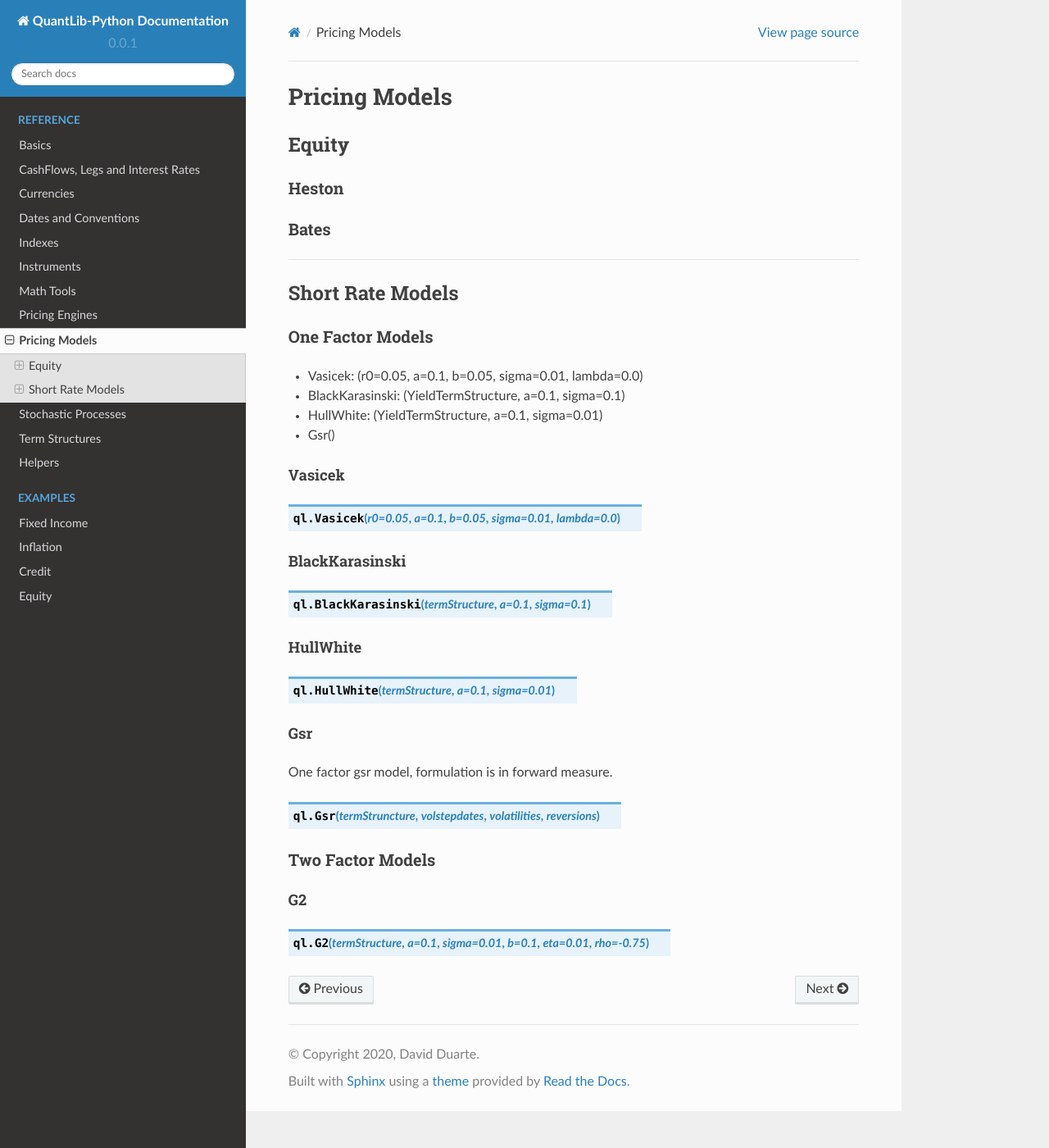
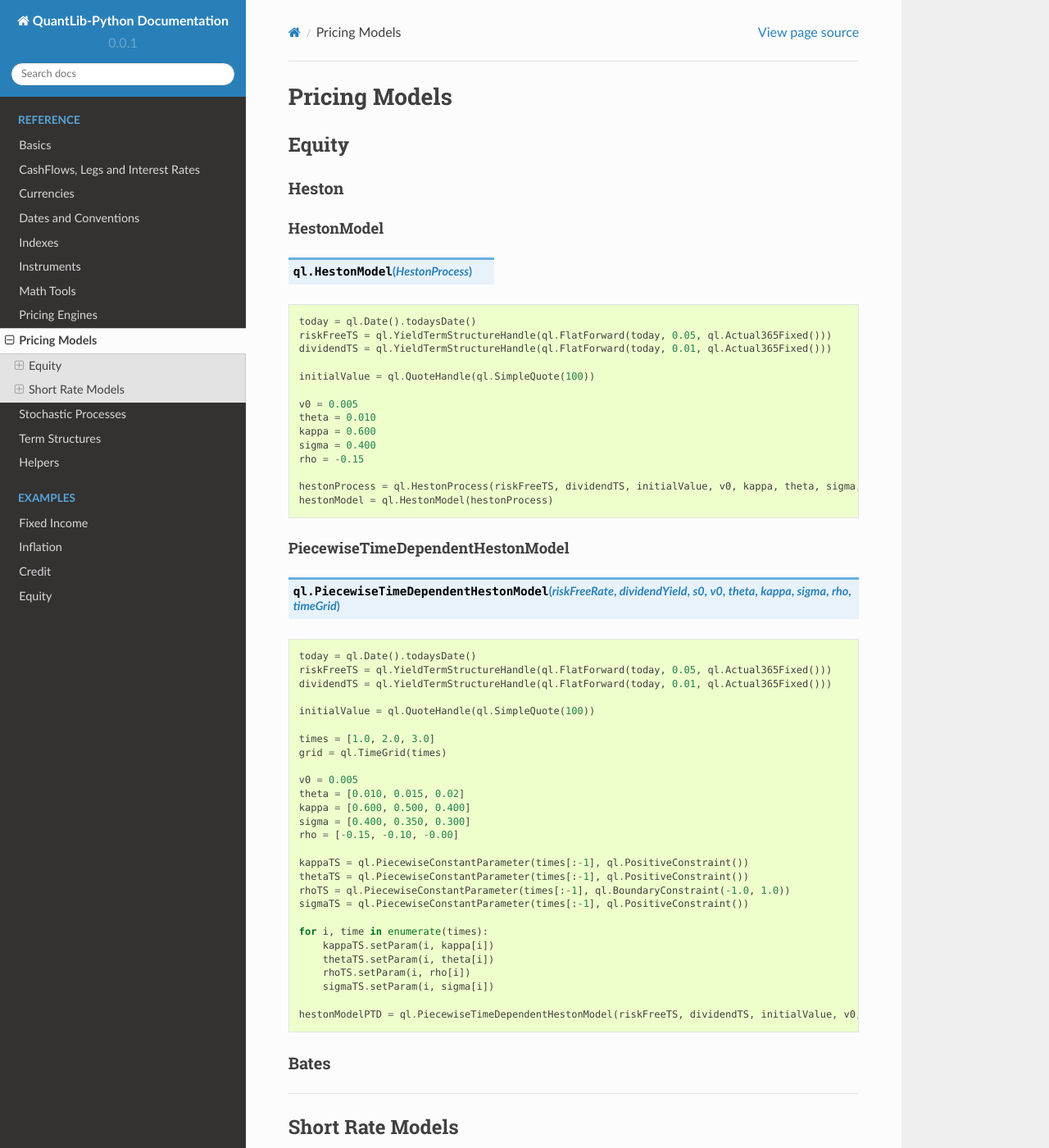
Before and after one commit to nhaga/QuantLib-Python-Docs, a Sphinx documentation site: the page built from docs/pricing_models.rst, in a window 1280 px wide and 1400 px high. Shown: the whole window at 82% size. Built offline with Sphinx 7.4.7 and the Read the Docs theme 2.0.0, drawn with Linux system fonts in a browser that asks for light colours; formulas are drawn with MathJax 3.

Commit message:
Adding PTD Heston model and analytic pricer

```diff
--- a/docs/pricing_models.rst
+++ b/docs/pricing_models.rst
@@ -8,6 +8,65 @@ Equity
 
 Heston
 ******
+
+HestonModel
+-----------
+
+.. function:: ql.HestonModel(HestonProcess)
+
+.. code-block:: python
+
+    today = ql.Date().todaysDate()
+    riskFreeTS = ql.YieldTermStructureHandle(ql.FlatForward(today, 0.05, ql.Actual365Fixed()))
+    dividendTS = ql.YieldTermStructureHandle(ql.FlatForward(today, 0.01, ql.Actual365Fixed()))
+
+    initialValue = ql.QuoteHandle(ql.SimpleQuote(100))
+
+    v0 = 0.005
+    theta = 0.010
+    kappa = 0.600
+    sigma = 0.400
+    rho = -0.15
+
+    hestonProcess = ql.HestonProcess(riskFreeTS, dividendTS, initialValue, v0, kappa, theta, sigma, rho)
+    hestonModel = ql.HestonModel(hestonProcess)
+
+
+PiecewiseTimeDependentHestonModel
+---------------------------------
+
+.. function:: ql.PiecewiseTimeDependentHestonModel(riskFreeRate, dividendYield, s0, v0, theta, kappa, sigma, rho, timeGrid)
+
+.. code-block:: python
+
+    today = ql.Date().todaysDate()
+    riskFreeTS = ql.YieldTermStructureHandle(ql.FlatForward(today, 0.05, ql.Actual365Fixed()))
+    dividendTS = ql.YieldTermStructureHandle(ql.FlatForward(today, 0.01, ql.Actual365Fixed()))
+
+    initialValue = ql.QuoteHandle(ql.SimpleQuote(100))
+
+    times = [1.0, 2.0, 3.0]
+    grid = ql.TimeGrid(times)
+
+    v0 = 0.005
+    theta = [0.010, 0.015, 0.02]
+    kappa = [0.600, 0.500, 0.400]
+    sigma = [0.400, 0.350, 0.300]
+    rho = [-0.15, -0.10, -0.00]
+
+    kappaTS = ql.PiecewiseConstantParameter(times[:-1], ql.PositiveConstraint())
+    thetaTS = ql.PiecewiseConstantParameter(times[:-1], ql.PositiveConstraint())
+    rhoTS = ql.PiecewiseConstantParameter(times[:-1], ql.BoundaryConstraint(-1.0, 1.0))
+    sigmaTS = ql.PiecewiseConstantParameter(times[:-1], ql.PositiveConstraint())
+
+    for i, time in enumerate(times):
+        kappaTS.setParam(i, kappa[i])
+        thetaTS.setParam(i, theta[i])
+        rhoTS.setParam(i, rho[i])
+        sigmaTS.setParam(i, sigma[i])
+
+    hestonModelPTD = ql.PiecewiseTimeDependentHestonModel(riskFreeTS, dividendTS, initialValue, v0, thetaTS, kappaTS, sigmaTS, rhoTS, grid)
+
 
 Bates
 *****
```
Also changed, not shown: docs/pricing_engines/options.rst (+39 -2 lines).
